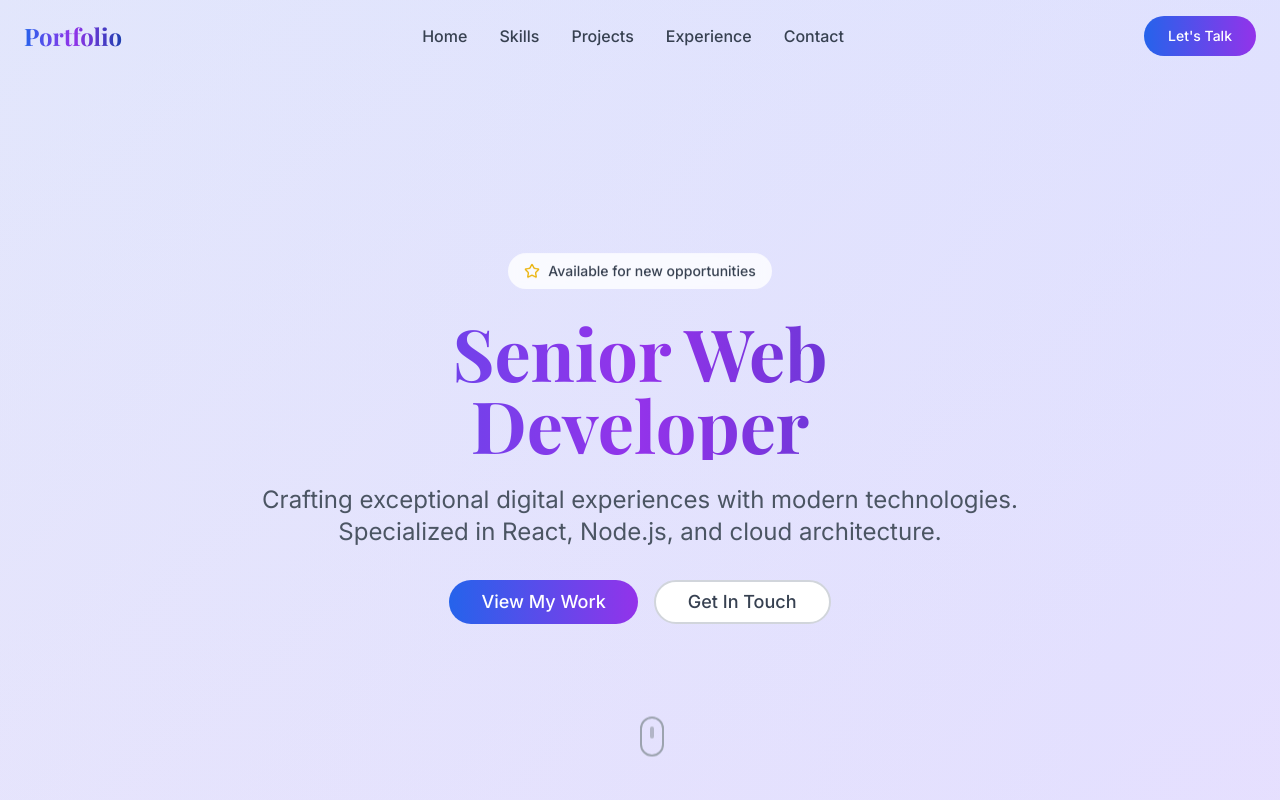
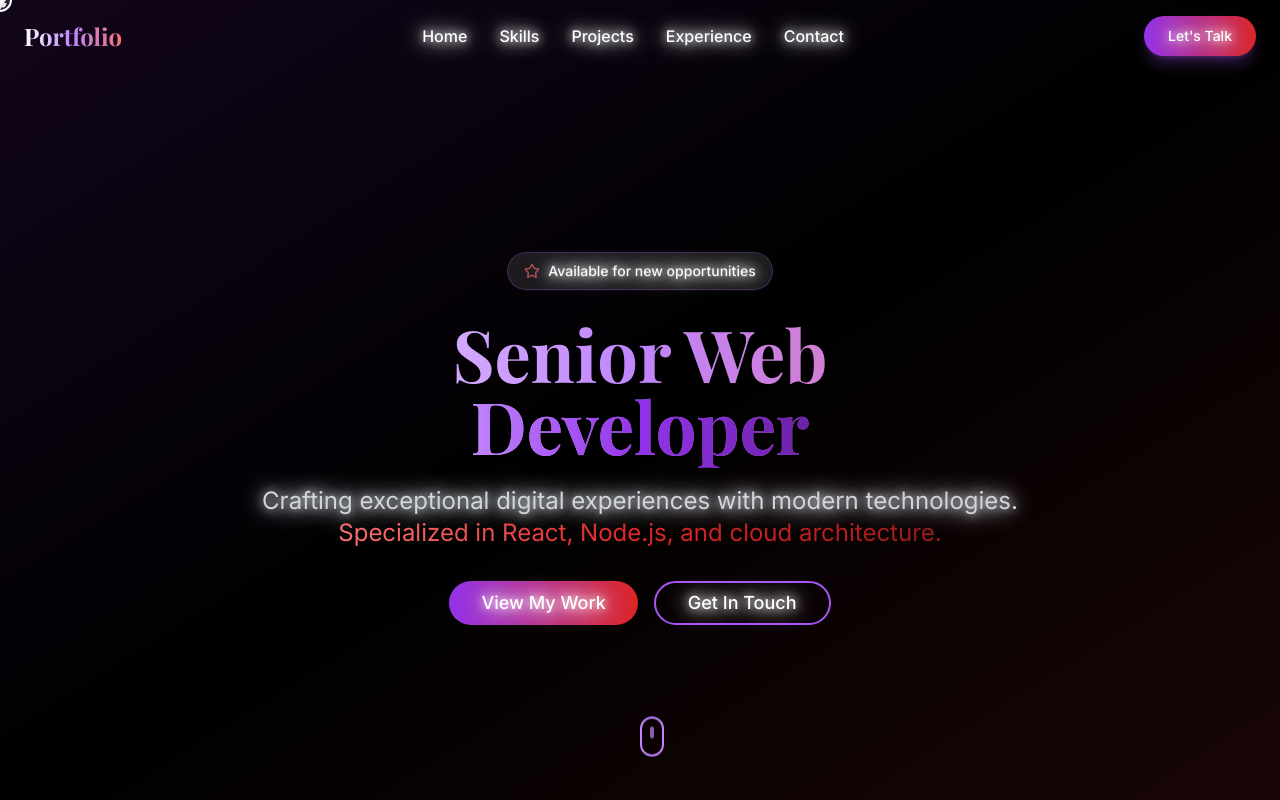
Before and after one commit to Sarim-Sikander/modern-resume-motion, a React (Vite) app: page / in a window 1280 px wide. Shown: the top 800 px of the page. Built offline with nearby package versions, Linux system fonts and the light colour scheme.

Commit message:
Add visual enhancements and animations
- Set background to black.
- Apply white, purple, and red text effects.
- Implement mouse-based animations (birds/stars).
- Enhance mouse icon animations.

```diff
--- /dev/null
+++ b/src/components/CustomCursor.tsx
@@ -0,0 +1,69 @@
+
+import { useEffect, useState } from 'react';
+
+interface CustomCursorProps {
+  mousePosition: { x: number; y: number };
+}
+
+const CustomCursor = ({ mousePosition }: CustomCursorProps) => {
+  const [isClicking, setIsClicking] = useState(false);
+  const [isMoving, setIsMoving] = useState(false);
+
+  useEffect(() => {
+    const handleMouseDown = () => setIsClicking(true);
+    const handleMouseUp = () => setIsClicking(false);
+
+    let moveTimeout: NodeJS.Timeout;
+    const handleMouseMove = () => {
+      setIsMoving(true);
+      clearTimeout(moveTimeout);
+      moveTimeout = setTimeout(() => setIsMoving(false), 100);
+    };
+
+    document.addEventListener('mousedown', handleMouseDown);
+    document.addEventListener('mouseup', handleMouseUp);
+    document.addEventListener('mousemove', handleMouseMove);
+
+    return () => {
+      document.removeEventListener('mousedown', handleMouseDown);
+      document.removeEventListener('mouseup', handleMouseUp);
+      document.removeEventListener('mousemove', handleMouseMove);
+      clearTimeout(moveTimeout);
+    };
+  }, []);
+
+  return (
+    <>
+      {/* Main cursor */}
+      <div
+        className={`fixed w-6 h-6 pointer-events-none z-[9999] transition-all duration-100 ${
+          isClicking ? 'scale-75' : isMoving ? 'scale-125' : 'scale-100'
+        }`}
+        style={{
+          left: mousePosition.x - 12,
+          top: mousePosition.y - 12,
+          transform: `translate(0, 0) scale(${isClicking ? 0.75 : isMoving ? 1.25 : 1})`,
+        }}
+      >
+        <div className={`w-full h-full rounded-full border-2 transition-all duration-200 ${
+          isClicking
+            ? 'border-red-400 bg-red-400/30 shadow-lg shadow-red-400/50'
+            : isMoving
+            ? 'border-purple-400 bg-purple-400/20 shadow-md shadow-purple-400/30'
+            : 'border-white bg-white/10'
+        }`} />
+      </div>
+
+      {/* Cursor trail */}
+      <div
+        className="fixed w-2 h-2 bg-white/60 rounded-full pointer-events-none z-[9998] transition-all duration-300"
+        style={{
+          left: mousePosition.x - 4,
+          top: mousePosition.y - 4,
+        }}
+      />
+    </>
+  );
+};
+
+export default CustomCursor;
--- a/src/components/HeroSection.tsx
+++ b/src/components/HeroSection.tsx
@@ -12,31 +12,31 @@ const HeroSection = () => {
 
   return (
     <section id="home" className="min-h-screen flex items-center justify-center relative overflow-hidden pt-20">
-      <div className="absolute inset-0 bg-gradient-to-br from-blue-400/20 via-purple-400/20 to-pink-400/20 animate-gradient-shift bg-[length:400%_400%]"></div>
+      <div className="absolute inset-0 bg-gradient-to-br from-purple-900/20 via-black to-red-900/20"></div>
 
       <div className="container mx-auto px-6 text-center relative z-10">
         <div className="animate-fade-in">
-          <div className="inline-flex items-center gap-2 bg-white/80 backdrop-blur-sm rounded-full px-4 py-2 mb-6 animate-float">
-            <Star className="h-4 w-4 text-yellow-500" />
-            <span className="text-sm font-medium text-gray-700">Available for new opportunities</span>
+          <div className="inline-flex items-center gap-2 bg-white/10 backdrop-blur-sm border border-purple-500/30 rounded-full px-4 py-2 mb-6 animate-float">
+            <Star className="h-4 w-4 text-red-400 animate-pulse" />
+            <span className="text-sm font-medium text-white glow-text">Available for new opportunities</span>
           </div>
 
-          <h1 className="text-5xl md:text-7xl font-playfair font-bold mb-6 text-gradient leading-tight">
+          <h1 className="text-5xl md:text-7xl font-playfair font-bold mb-6 text-gradient leading-tight glow-text">
             Senior Web
             <br />
-            Developer
+            <span className="text-gradient-purple">Developer</span>
           </h1>
 
-          <p className="text-xl md:text-2xl text-gray-600 mb-8 max-w-3xl mx-auto leading-relaxed">
+          <p className="text-xl md:text-2xl text-gray-300 mb-8 max-w-3xl mx-auto leading-relaxed glow-text">
             Crafting exceptional digital experiences with modern technologies.
-            Specialized in React, Node.js, and cloud architecture.
+            <span className="text-gradient-red"> Specialized in React, Node.js, and cloud architecture.</span>
           </p>
 
           <div className="flex flex-col sm:flex-row gap-4 justify-center items-center">
             <Button
               onClick={() => scrollToSection('projects')}
               size="lg"
-              className="bg-gradient-to-r from-blue-600 to-purple-600 hover:from-blue-700 hover:to-purple-700 text-white px-8 py-4 rounded-full text-lg transition-all duration-300 hover:scale-105 hover:shadow-xl"
+              className="bg-gradient-to-r from-purple-600 to-red-600 hover:from-purple-700 hover:to-red-700 text-white px-8 py-4 rounded-full text-lg transition-all duration-300 hover:scale-105 hover:shadow-xl shadow-purple-500/50 glow-text"
             >
               View My Work
             </Button>
@@ -45,7 +45,7 @@ const HeroSection = () => {
               onClick={() => scrollToSection('contact')}
               variant="outline"
               size="lg"
-              className="border-2 border-gray-300 hover:border-blue-500 text-gray-700 hover:text-blue-600 px-8 py-4 rounded-full text-lg transition-all duration-300 hover:scale-105"
+              className="border-2 border-purple-500 hover:border-red-500 text-white hover:text-red-400 bg-transparent hover:bg-red-500/10 px-8 py-4 rounded-full text-lg transition-all duration-300 hover:scale-105 glow-text"
             >
               Get In Touch
             </Button>
@@ -54,8 +54,8 @@ const HeroSection = () => {
       </div>
 
       <div className="absolute bottom-10 left-1/2 transform -translate-x-1/2 animate-bounce">
-        <div className="w-6 h-10 border-2 border-gray-400 rounded-full flex justify-center">
-          <div className="w-1 h-3 bg-gray-400 rounded-full mt-2 animate-pulse"></div>
+        <div className="w-6 h-10 border-2 border-purple-400 rounded-full flex justify-center glow-text">
+          <div className="w-1 h-3 bg-purple-400 rounded-full mt-2 animate-pulse"></div>
         </div>
       </div>
     </section>
--- /dev/null
+++ b/src/components/MouseFollower.tsx
@@ -0,0 +1,80 @@
+
+import { useEffect, useState } from 'react';
+
+interface MouseFollowerProps {
+  mousePosition: { x: number; y: number };
+}
+
+interface Particle {
+  id: number;
+  x: number;
+  y: number;
+  delay: number;
+  type: 'star' | 'bird';
+}
+
+const MouseFollower = ({ mousePosition }: MouseFollowerProps) => {
+  const [particles, setParticles] = useState<Particle[]>([]);
+
+  useEffect(() => {
+    // Initialize particles
+    const initialParticles: Particle[] = [];
+    for (let i = 0; i < 8; i++) {
+      initialParticles.push({
+        id: i,
+        x: mousePosition.x,
+        y: mousePosition.y,
+        delay: i * 100,
+        type: i % 2 === 0 ? 'star' : 'bird'
+      });
+    }
+    setParticles(initialParticles);
+  }, []);
+
+  useEffect(() => {
+    const updateParticles = () => {
+      setParticles(prev => prev.map(particle => ({
+        ...particle,
+        x: particle.x + (mousePosition.x - particle.x) * 0.1,
+        y: particle.y + (mousePosition.y - particle.y) * 0.1,
+      })));
+    };
+
+    const timer = setInterval(updateParticles, 16);
+    return () => clearInterval(timer);
+  }, [mousePosition]);
+
+  return (
+    <div className="fixed inset-0 pointer-events-none z-[9997]">
+      {particles.map((particle, index) => (
+        <div
+          key={particle.id}
+          className="absolute transition-all duration-100 ease-out"
+          style={{
+            left: particle.x - 8,
+            top: particle.y - 8,
+            transitionDelay: `${particle.delay}ms`,
+          }}
+        >
+          {particle.type === 'star' ? (
+            <div className={`text-lg animate-pulse ${
+              index % 3 === 0 ? 'text-white' :
+              index % 3 === 1 ? 'text-purple-400' : 'text-red-400'
+            }`}>
+              ✦
+            </div>
+          ) : (
+            <div className={`text-sm animate-bounce ${
+              index % 3 === 0 ? 'text-white' :
+              index % 3 === 1 ? 'text-purple-400' : 'text-red-400'
+            }`}>
+              🕊️
+            </div>
+          )}
+        </div>
+      ))}
+    </div>
+  );
+};
+
+export default MouseFollower;
--- a/src/components/Navigation.tsx
+++ b/src/components/Navigation.tsx
@@ -23,11 +23,11 @@ const Navigation = () => {
 
   return (
     <nav className={`fixed top-0 w-full z-50 transition-all duration-300 ${
-      isScrolled ? 'bg-white/90 backdrop-blur-md shadow-lg' : 'bg-transparent'
+      isScrolled ? 'bg-black/90 backdrop-blur-md shadow-lg shadow-purple-500/20' : 'bg-transparent'
     }`}>
       <div className="container mx-auto px-6 py-4">
         <div className="flex items-center justify-between">
-          <div className="font-playfair text-2xl font-bold text-gradient">
+          <div className="font-playfair text-2xl font-bold text-gradient glow-text">
             Portfolio
           </div>
 
@@ -36,7 +36,7 @@ const Navigation = () => {
               <button
                 key={item}
                 onClick={() => scrollToSection(item)}
-                className="text-gray-700 hover:text-blue-600 transition-colors duration-200 capitalize font-medium"
+                className="text-white hover:text-purple-400 transition-colors duration-200 capitalize font-medium glow-text hover:scale-110 transform"
               >
                 {item}
               </button>
@@ -45,7 +45,7 @@ const Navigation = () => {
 
           <Button
             onClick={() => scrollToSection('contact')}
-            className="bg-gradient-to-r from-blue-600 to-purple-600 hover:from-blue-700 hover:to-purple-700 text-white px-6 py-2 rounded-full transition-all duration-300 hover:scale-105"
+            className="bg-gradient-to-r from-purple-600 to-red-600 hover:from-purple-700 hover:to-red-700 text-white px-6 py-2 rounded-full transition-all duration-300 hover:scale-105 glow-text shadow-lg shadow-purple-500/30"
           >
             Let's Talk
           </Button>
--- a/src/index.css
+++ b/src/index.css
@@ -5,82 +5,44 @@
 
 @layer base {
   :root {
-    --background: 0 0% 100%;
-    --foreground: 222.2 84% 4.9%;
+    --background: 0 0% 0%;
+    --foreground: 0 0% 100%;
 
-    --card: 0 0% 100%;
-    --card-foreground: 222.2 84% 4.9%;
+    --card: 0 0% 5%;
+    --card-foreground: 0 0% 95%;
 
-    --popover: 0 0% 100%;
-    --popover-foreground: 222.2 84% 4.9%;
+    --popover: 0 0% 5%;
+    --popover-foreground: 0 0% 95%;
 
-    --primary: 222.2 47.4% 11.2%;
-    --primary-foreground: 210 40% 98%;
+    --primary: 0 0% 100%;
+    --primary-foreground: 0 0% 0%;
 
-    --secondary: 210 40% 96.1%;
-    --secondary-foreground: 222.2 47.4% 11.2%;
+    --secondary: 0 0% 10%;
+    --secondary-foreground: 0 0% 95%;
 
-    --muted: 210 40% 96.1%;
-    --muted-foreground: 215.4 16.3% 46.9%;
+    --muted: 0 0% 10%;
+    --muted-foreground: 0 0% 60%;
 
-    --accent: 210 40% 96.1%;
-    --accent-foreground: 222.2 47.4% 11.2%;
+    --accent: 0 0% 10%;
+    --accent-foreground: 0 0% 95%;
 
     --destructive: 0 84.2% 60.2%;
-    --destructive-foreground: 210 40% 98%;
+    --destructive-foreground: 0 0% 98%;
 
-    --border: 214.3 31.8% 91.4%;
-    --input: 214.3 31.8% 91.4%;
-    --ring: 222.2 84% 4.9%;
+    --border: 0 0% 15%;
+    --input: 0 0% 15%;
+    --ring: 0 0% 95%;
 
     --radius: 0.5rem;
 
-    --sidebar-background: 0 0% 98%;
-    --sidebar-foreground: 240 5.3% 26.1%;
-    --sidebar-primary: 240 5.9% 10%;
-    --sidebar-primary-foreground: 0 0% 98%;
-    --sidebar-accent: 240 4.8% 95.9%;
-    --sidebar-accent-foreground: 240 5.9% 10%;
-    --sidebar-border: 220 13% 91%;
-    --sidebar-ring: 217.2 91.2% 59.8%;
-  }
-
-  .dark {
-    --background: 222.2 84% 4.9%;
-    --foreground: 210 40% 98%;
-
-    --card: 222.2 84% 4.9%;
-    --card-foreground: 210 40% 98%;
-
-    --popover: 222.2 84% 4.9%;
-    --popover-foreground: 210 40% 98%;
-
-    --primary: 210 40% 98%;
-    --primary-foreground: 222.2 47.4% 11.2%;
-
-    --secondary: 217.2 32.6% 17.5%;
-    --secondary-foreground: 210 40% 98%;
-
-    --muted: 217.2 32.6% 17.5%;
-    --muted-foreground: 215 20.2% 65.1%;
-
-    --accent: 217.2 32.6% 17.5%;
-    --accent-foreground: 210 40% 98%;
-
-    --destructive: 0 62.8% 30.6%;
-    --destructive-foreground: 210 40% 98%;
-
-    --border: 217.2 32.6% 17.5%;
-    --input: 217.2 32.6% 17.5%;
-    --ring: 212.7 26.8% 83.9%;
-    --sidebar-background: 240 5.9% 10%;
-    --sidebar-foreground: 240 4.8% 95.9%;
-    --sidebar-primary: 224.3 76.3% 48%;
-    --sidebar-primary-foreground: 0 0% 100%;
-    --sidebar-accent: 240 3.7% 15.9%;
-    --sidebar-accent-foreground: 240 4.8% 95.9%;
-    --sidebar-border: 240 3.7% 15.9%;
-    --sidebar-ring: 217.2 91.2% 59.8%;
+    --sidebar-background: 0 0% 2%;
+    --sidebar-foreground: 0 0% 95%;
+    --sidebar-primary: 0 0% 95%;
+    --sidebar-primary-foreground: 0 0% 5%;
+    --sidebar-accent: 0 0% 8%;
+    --sidebar-accent-foreground: 0 0% 95%;
+    --sidebar-border: 0 0% 15%;
+    --sidebar-ring: 0 0% 95%;
   }
 }
 
@@ -90,17 +52,31 @@
   }
 
   body {
-    @apply bg-background text-foreground font-inter;
+    @apply bg-black text-white font-inter;
   }
 
   html {
     scroll-behavior: smooth;
+    cursor: none;
+  }
+
+  /* Hide default cursor */
+  * {
+    cursor: none !important;
   }
 }
 
 @layer utilities {
   .text-gradient {
-    @apply bg-gradient-to-r from-blue-600 via-purple-600 to-blue-800 bg-clip-text text-transparent;
+    @apply bg-gradient-to-r from-white via-purple-400 to-red-400 bg-clip-text text-transparent;
+  }
+
+  .text-gradient-purple {
+    @apply bg-gradient-to-r from-purple-400 via-purple-600 to-purple-800 bg-clip-text text-transparent;
+  }
+
+  .text-gradient-red {
+    @apply bg-gradient-to-r from-red-400 via-red-600 to-red-800 bg-clip-text text-transparent;
   }
 
   .animate-on-scroll {
@@ -113,4 +89,36 @@
     opacity: 1;
     transform: translateY(0);
   }
+
+  .glow-text {
+    text-shadow: 0 0 10px currentColor, 0 0 20px currentColor, 0 0 30px currentColor;
+  }
+
+  .floating-stars {
+    animation: float 3s ease-in-out infinite;
+  }
+
+  .cursor-trail {
+    animation: cursor-pulse 1s ease-in-out infinite;
+  }
 }
+
+@keyframes float {
+  0%, 100% {
+    transform: translateY(0px);
+  }
+  50% {
+    transform: translateY(-10px);
+  }
+}
+
+@keyframes cursor-pulse {
+  0%, 100% {
+    opacity: 1;
+    transform: scale(1);
+  }
+  50% {
+    opacity: 0.7;
+    transform: scale(1.1);
+  }
+}
--- a/src/pages/Index.tsx
+++ b/src/pages/Index.tsx
@@ -1,13 +1,17 @@
 
-import { useEffect } from 'react';
+import { useEffect, useState } from 'react';
 import HeroSection from '@/components/HeroSection';
 import SkillsSection from '@/components/SkillsSection';
 import ProjectsSection from '@/components/ProjectsSection';
 import ExperienceSection from '@/components/ExperienceSection';
 import ContactSection from '@/components/ContactSection';
 import Navigation from '@/components/Navigation';
+import MouseFollower from '@/components/MouseFollower';
+import CustomCursor from '@/components/CustomCursor';
 
 const Index = () => {
+  const [mousePosition, setMousePosition] = useState({ x: 0, y: 0 });
+
   useEffect(() => {
     const observerOptions = {
       threshold: 0.1,
@@ -25,11 +29,24 @@ const Index = () => {
     const animateElements = document.querySelectorAll('.animate-on-scroll');
     animateElements.forEach((el) => observer.observe(el));
 
-    return () => observer.disconnect();
+    // Mouse tracking
+    const handleMouseMove = (e: MouseEvent) => {
+      setMousePosition({ x: e.clientX, y: e.clientY });
+    };
+
+    window.addEventListener('mousemove', handleMouseMove);
+
+    return () => {
+      observer.disconnect();
+      window.removeEventListener('mousemove', handleMouseMove);
+    };
   }, []);
 
   return (
-    <div className="min-h-screen bg-gradient-to-br from-slate-50 via-blue-50 to-purple-50">
+    <div className="min-h-screen bg-black cursor-none relative overflow-hidden">
+      <CustomCursor mousePosition={mousePosition} />
+      <MouseFollower mousePosition={mousePosition} />
+
       <Navigation />
       <HeroSection />
       <SkillsSection />
```
